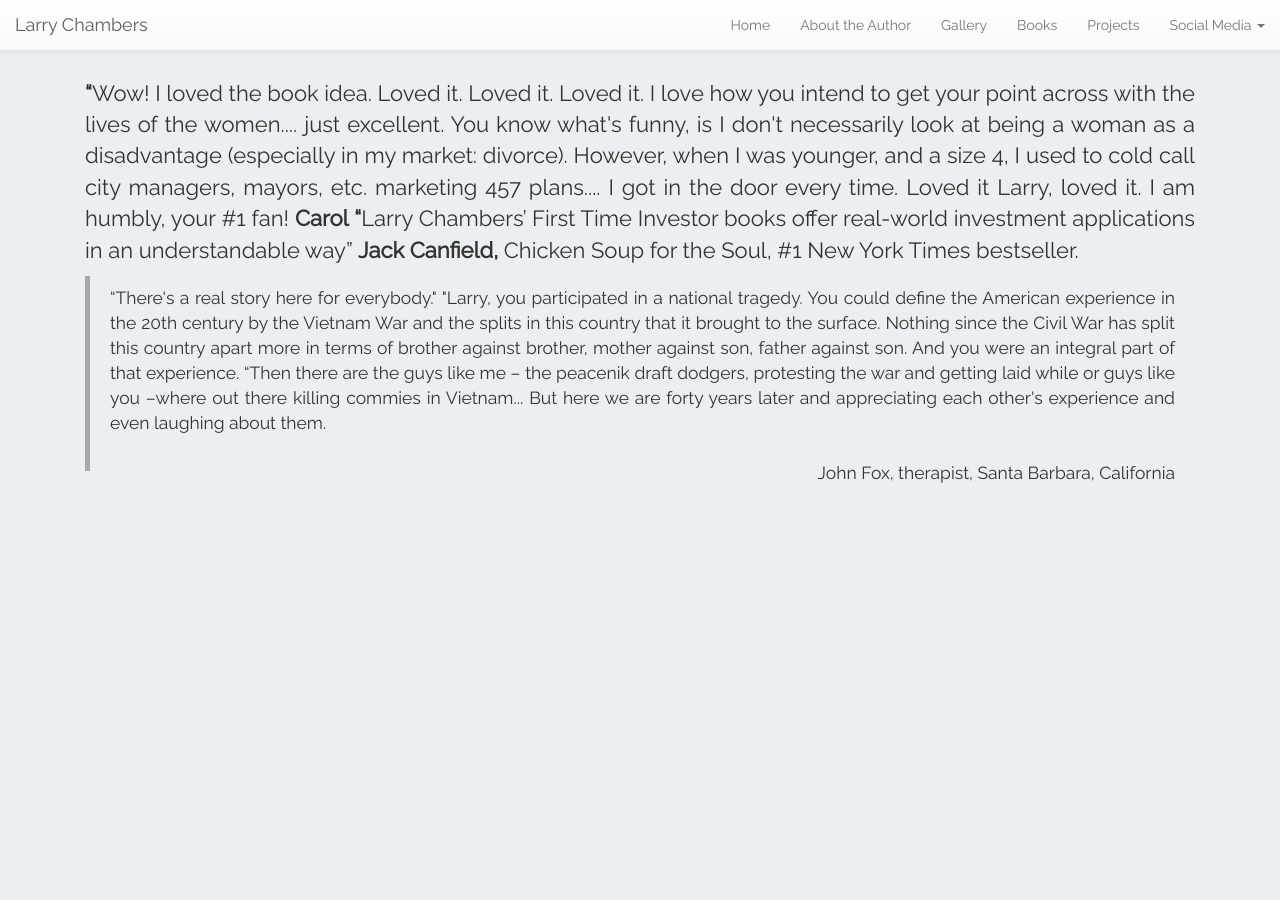
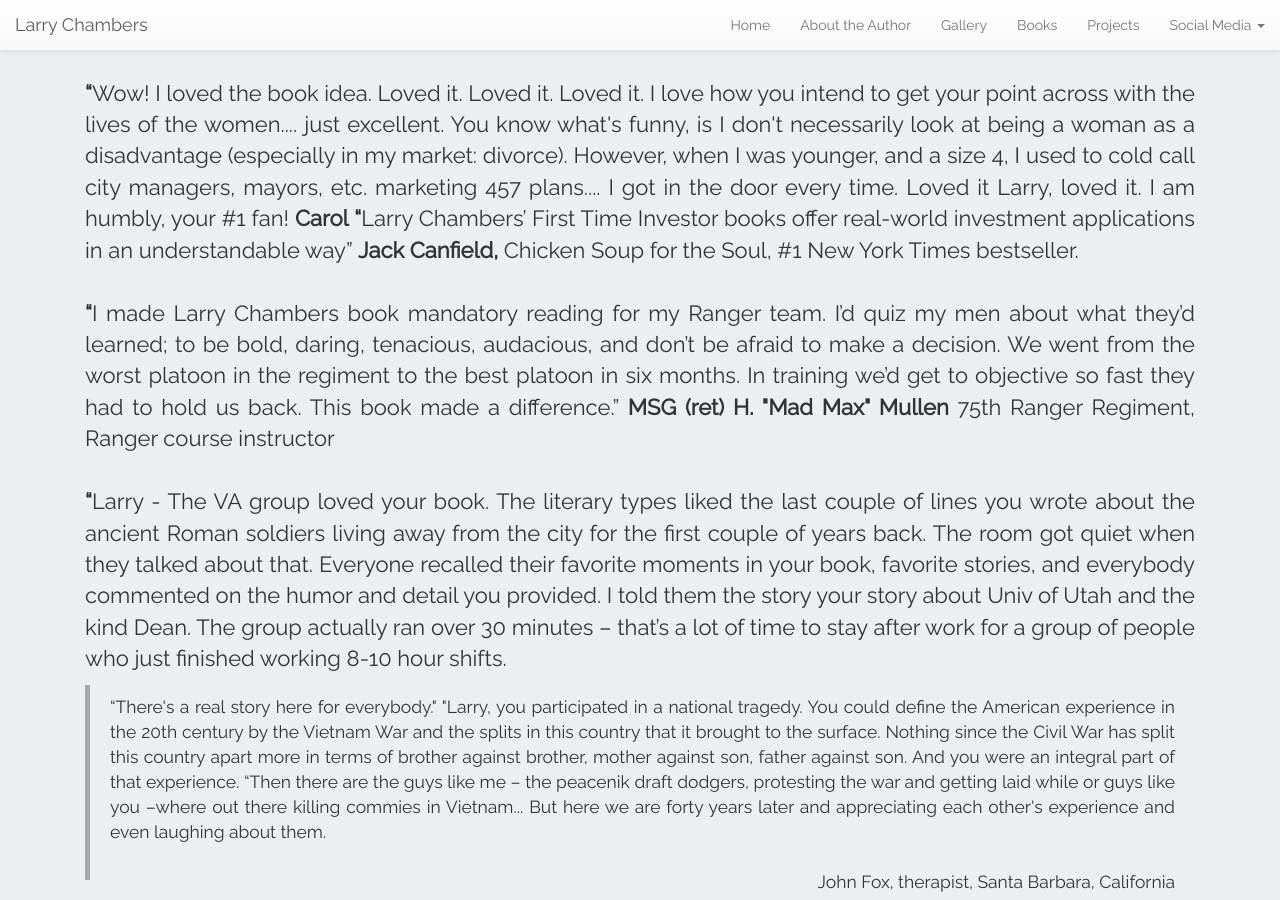
Before and after one commit to larrychambers/larrychambers.github.io, a Jekyll site: the page built from about.md, in a window 1280 px wide and 900 px high, scrolled down 3110 px. Built offline with Jekyll 4.4.1, drawn with Linux system fonts in a browser that asks for light colours; nearby versions of some CDN libraries; before the commit the page ends 3601 px from its top, so only the background shows below that.

Commit message:
Update about.md

```diff
--- a/about.md
+++ b/about.md
@@ -76,7 +76,11 @@ disadvantage (especially in my market: divorce).  However, when I was
 younger, and a size 4, I used to cold call city managers, mayors, etc. marketing 457 plans.... I got in the door every time.  Loved it Larry, loved it. I am humbly, your #1 fan! <b>Carol</b>
 
 
-<b>“</b>Larry Chambers’ First Time Investor books offer real-world investment applications in an understandable way” <b>Jack Canfield,</b> Chicken Soup for the Soul, #1 New York Times bestseller.
+<b>“</b>Larry Chambers’ First Time Investor books offer real-world investment applications in an understandable way” <b>Jack Canfield,</b> Chicken Soup for the Soul, #1 New York Times bestseller.<br><br>
+
+<b>“</b>I made Larry Chambers book mandatory reading for my Ranger team. I’d quiz my men about what they’d learned; to be bold, daring, tenacious, audacious, and don’t be afraid to make a decision. We went from the worst platoon in the regiment to the best platoon in six months.  In training we’d get to objective so fast they had to hold us back. This book made a difference.” <b> MSG (ret) H. "Mad Max" Mullen </b> 75th Ranger Regiment, Ranger course instructor <br><br>
+
+<b>“</b>Larry - The VA group loved your book. The literary types liked the last couple of lines you wrote about the ancient Roman soldiers living away from the city for the first couple of years back. The room got quiet when they talked about that. Everyone recalled their favorite moments in your book, favorite stories, and everybody commented on the humor and detail you provided. I told them the story your story about Univ of Utah and the kind Dean.  The group actually ran over 30 minutes – that’s a lot of time to stay after work for a group of people who just finished working 8-10 hour shifts.
 
 
 
```
